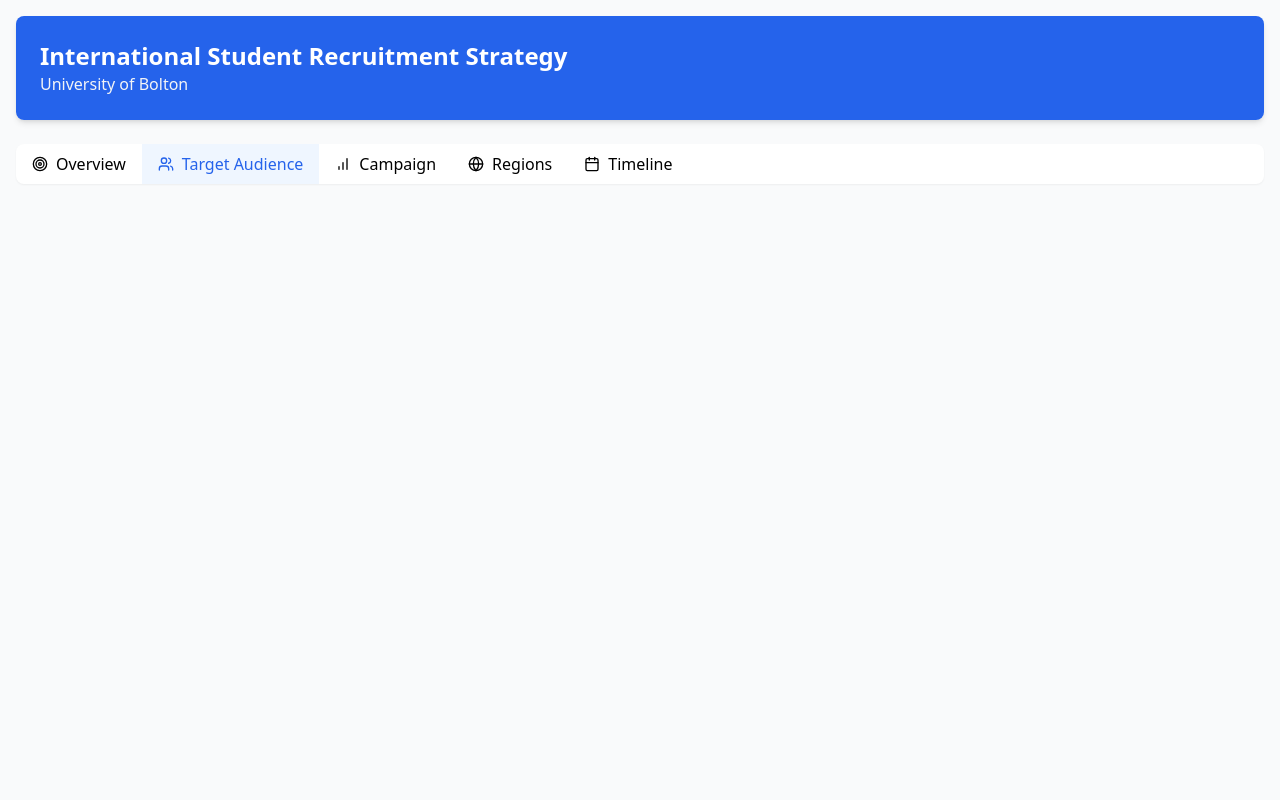
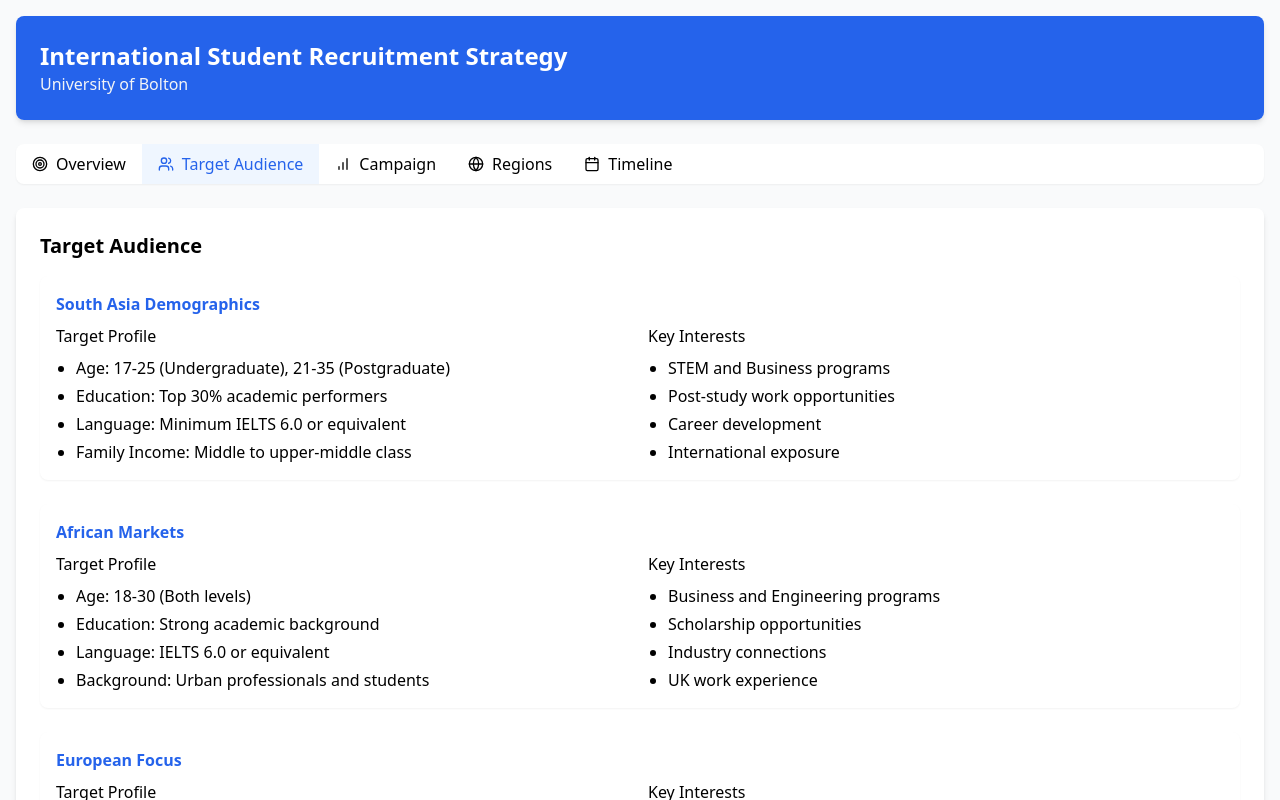
Before and after one commit to Roch2119/bolton-dashboard, a Next.js app: page / in a window 1280 px wide. Both pictures are taken after a click on the button "Target Audience". Shown: the top 800 px of the page. Built offline with nearby package versions, Linux system fonts and the light colour scheme.

Commit message:
Updated dashboard with complete content and revised budget

```diff
--- a/src/components/StrategyDashboard.tsx
+++ b/src/components/StrategyDashboard.tsx
@@ -85,37 +85,92 @@
               <div>
                 <h3 className="section-subtitle">Budget Allocation</h3>
                 <ul className="list-container">
-                  <li>Daily budget: $20 per region</li>
-                  <li>Campaign duration: 15 days initial test phase</li>
-                  <li>Total investment: $600</li>
+                  <li>Total Daily Budget: $100</li>
+                  <li>South Asia Region: $35/day (India: $15, Bangladesh: $10, Nepal: $10)</li>
+                  <li>Africa Region: $45/day (Egypt: $10, Ghana: $8, Kenya: $8, Nigeria: $12, Libya: $7)</li>
+                  <li>Europe Region: $20/day (Austria: $10, Switzerland: $10)</li>
+                  <li>Campaign Duration: 15 days initial test phase</li>
+                  <li>Total Investment: $1,500</li>
                 </ul>
               </div>
             </div>
           </TabContent>
         )}
 
-        {activeTab === 'regions' && (
-          <TabContent title="Regional Strategy">
+        {activeTab === 'audience' && (
+          <TabContent title="Target Audience">
             <div className="space-y-6">
-              {Object.entries(regions).map(([key, region]) => (
-                <div key={key} className="bg-white p-4 rounded-lg shadow-sm">
-                  <h3 className="section-subtitle text-blue-600">{region.name}</h3>
+              <div className="bg-white p-4 rounded-lg shadow-sm">
+                <h3 className="section-subtitle text-blue-600">South Asia Demographics</h3>
                 <div className="grid grid-cols-1 md:grid-cols-2 gap-4">
                   <div>
-                      <h4 className="font-medium mb-2">Target Countries</h4>
+                    <h4 className="font-medium mb-2">Target Profile</h4>
                     <ul className="list-disc pl-5 space-y-1">
-                        {region.countries.map(country => (
-                          <li key={country}>{country}</li>
-                        ))}
+                      <li>Age: 17-25 (Undergraduate), 21-35 (Postgraduate)</li>
+                      <li>Education: Top 30% academic performers</li>
+                      <li>Language: Minimum IELTS 6.0 or equivalent</li>
+                      <li>Family Income: Middle to upper-middle class</li>
                     </ul>
                   </div>
                   <div>
-                      <h4 className="font-medium mb-2">Strategic Focus</h4>
-                      <p className="text-gray-700">{region.focus}</p>
+                    <h4 className="font-medium mb-2">Key Interests</h4>
+                    <ul className="list-disc pl-5 space-y-1">
+                      <li>STEM and Business programs</li>
+                      <li>Post-study work opportunities</li>
+                      <li>Career development</li>
+                      <li>International exposure</li>
+                    </ul>
                   </div>
                 </div>
               </div>
-              ))}
+
+              <div className="bg-white p-4 rounded-lg shadow-sm">
+                <h3 className="section-subtitle text-blue-600">African Markets</h3>
+                <div className="grid grid-cols-1 md:grid-cols-2 gap-4">
+                  <div>
+                    <h4 className="font-medium mb-2">Target Profile</h4>
+                    <ul className="list-disc pl-5 space-y-1">
+                      <li>Age: 18-30 (Both levels)</li>
+                      <li>Education: Strong academic background</li>
+                      <li>Language: IELTS 6.0 or equivalent</li>
+                      <li>Background: Urban professionals and students</li>
+                    </ul>
+                  </div>
+                  <div>
+                    <h4 className="font-medium mb-2">Key Interests</h4>
+                    <ul className="list-disc pl-5 space-y-1">
+                      <li>Business and Engineering programs</li>
+                      <li>Scholarship opportunities</li>
+                      <li>Industry connections</li>
+                      <li>UK work experience</li>
+                    </ul>
+                  </div>
+                </div>
+              </div>
+
+              <div className="bg-white p-4 rounded-lg shadow-sm">
+                <h3 className="section-subtitle text-blue-600">European Focus</h3>
+                <div className="grid grid-cols-1 md:grid-cols-2 gap-4">
+                  <div>
+                    <h4 className="font-medium mb-2">Target Profile</h4>
+                    <ul className="list-disc pl-5 space-y-1">
+                      <li>Age: 18-35 (Focus on postgraduate)</li>
+                      <li>Education: Bachelor's degree holders</li>
+                      <li>Language: B2 level English minimum</li>
+                      <li>Professional: Early to mid-career</li>
+                    </ul>
+                  </div>
+                  <div>
+                    <h4 className="font-medium mb-2">Key Interests</h4>
+                    <ul className="list-disc pl-5 space-y-1">
+                      <li>Specialized master's programs</li>
+                      <li>Research opportunities</li>
+                      <li>Innovation and technology</li>
+                      <li>Industry partnerships</li>
+                    </ul>
+                  </div>
+                </div>
+              </div>
             </div>
           </TabContent>
         )}
@@ -152,6 +207,66 @@
                   </div>
                 </div>
               </div>
+
+              <div className="bg-white p-4 rounded-lg shadow-sm">
+                <h4 className="font-medium mb-2">Budget Distribution</h4>
+                <div className="grid gap-4">
+                  <div>
+                    <h5 className="font-medium text-blue-600">South Asia ($35/day)</h5>
+                    <ul className="list-disc pl-5 space-y-1">
+                      <li>India: $15/day - Primary market focus</li>
+                      <li>Bangladesh: $10/day - Growing market</li>
+                      <li>Nepal: $10/day - Emerging market</li>
+                      <li>Expected CPM: $3-5</li>
+                    </ul>
+                  </div>
+                  <div>
+                    <h5 className="font-medium text-blue-600">Africa ($45/day)</h5>
+                    <ul className="list-disc pl-5 space-y-1">
+                      <li>Egypt: $10/day - Key North African market</li>
+                      <li>Nigeria: $12/day - Largest African market</li>
+                      <li>Ghana: $8/day - Growing West African market</li>
+                      <li>Kenya: $8/day - Key East African market</li>
+                      <li>Libya: $7/day - Developing market</li>
+                      <li>Expected CPM: $2-4</li>
+                    </ul>
+                  </div>
+                  <div>
+                    <h5 className="font-medium text-blue-600">Europe ($20/day)</h5>
+                    <ul className="list-disc pl-5 space-y-1">
+                      <li>Austria: $10/day - Premium market</li>
+                      <li>Switzerland: $10/day - Premium market</li>
+                      <li>Expected CPM: $6-8</li>
+                    </ul>
+                  </div>
+                </div>
+              </div>
+            </div>
+          </TabContent>
+        )}
+
+        {activeTab === 'regions' && (
+          <TabContent title="Regional Strategy">
+            <div className="space-y-6">
+              {Object.entries(regions).map(([key, region]) => (
+                <div key={key} className="bg-white p-4 rounded-lg shadow-sm">
+                  <h3 className="section-subtitle text-blue-600">{region.name}</h3>
+                  <div className="grid grid-cols-1 md:grid-cols-2 gap-4">
+                    <div>
+                      <h4 className="font-medium mb-2">Target Countries</h4>
+                      <ul className="list-disc pl-5 space-y-1">
+                        {region.countries.map(country => (
+                          <li key={country}>{country}</li>
+                        ))}
+                      </ul>
+                    </div>
+                    <div>
+                      <h4 className="font-medium mb-2">Strategic Focus</h4>
+                      <p className="text-gray-700">{region.focus}</p>
+                    </div>
+                  </div>
+                </div>
+              ))}
             </div>
           </TabContent>
         )}
```
Lines whose indentation alone changed are shown as unchanged.
